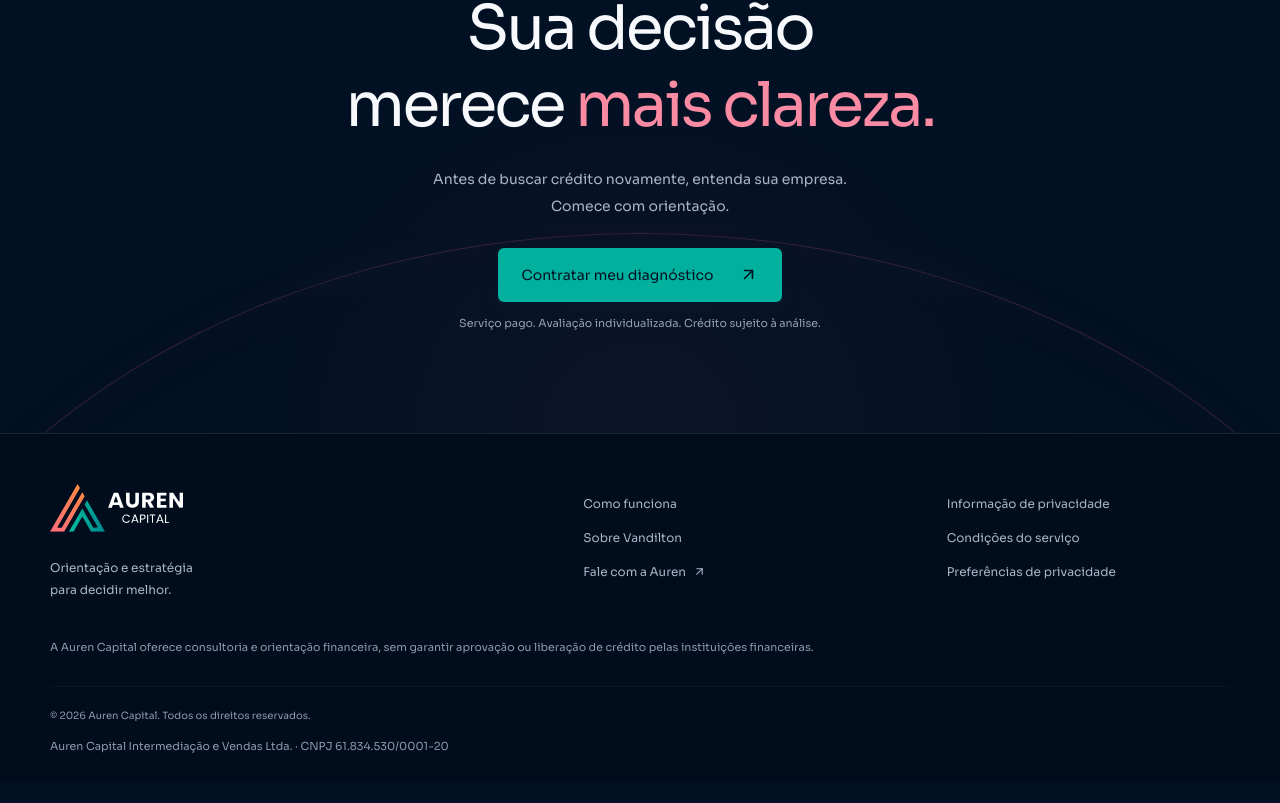
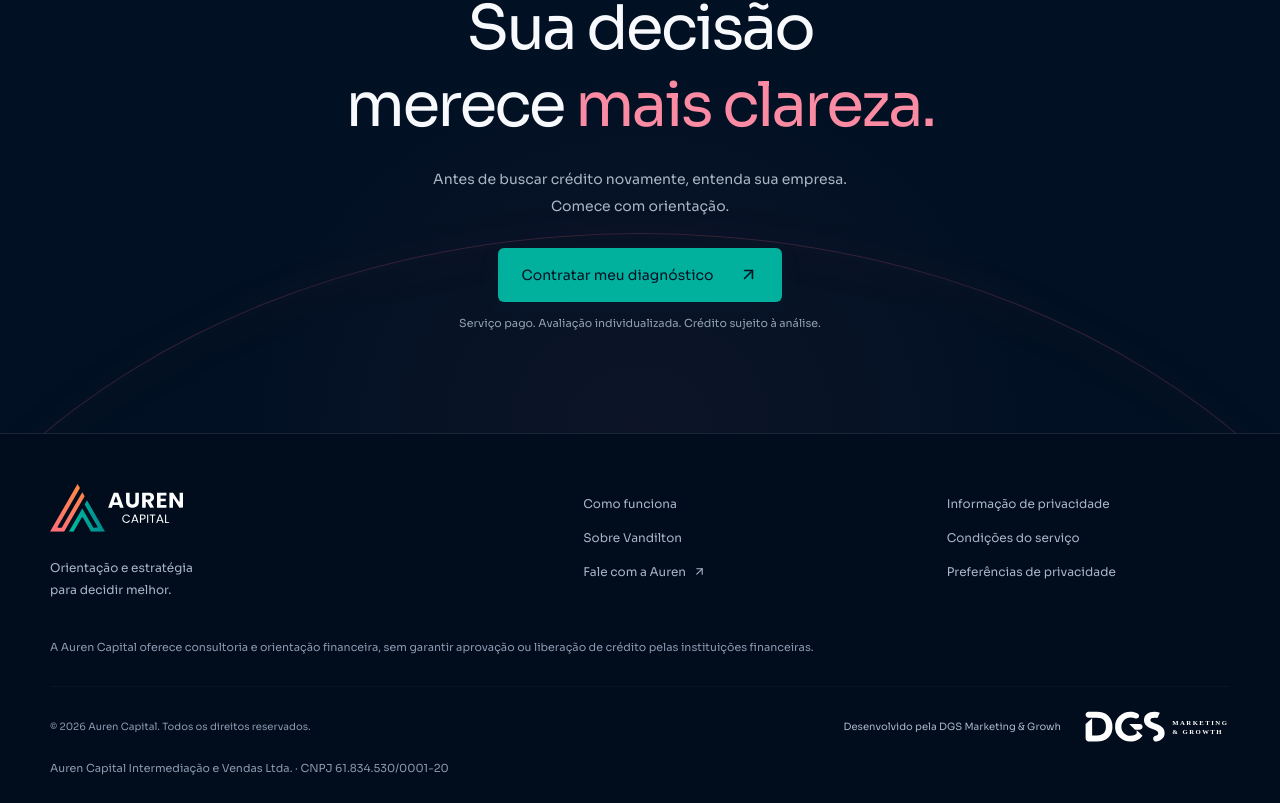
Before and after one commit to jeremiasthomaz8-commits/AurenCapital, a React (Vite) app: page / in a window 1280 px wide. Shown: the part 7396-8199 px from the top of the page. Before the commit the page ends 8178 px from the top, so only its background shows below. Built offline with nearby package versions, Linux system fonts and the light colour scheme; no server answers.

Commit message:
Adiciona crédito e logo da DGS no rodapé

```diff
--- a/src/App.tsx
+++ b/src/App.tsx
@@ -273,6 +273,16 @@
           </p>
           <div className="footer-bottom">
             <span>© 2026 Auren Capital. Todos os direitos reservados.</span>
+            <div className="footer-developer">
+              <span>Desenvolvido pela DGS Marketing &amp; Growh</span>
+              <img
+                src="/logo-dgs.svg"
+                alt="DGS Marketing & Growth"
+                width="153"
+                height="40"
+                loading="lazy"
+              />
+            </div>
           </div>
           {brand.legalName && (
             <p className="footer-legal">
--- a/src/styles.css
+++ b/src/styles.css
@@ -1684,7 +1684,23 @@
   color: #8b9aaf;
   overflow-wrap: anywhere;
 }
+.footer-developer {
+  display: flex;
+  align-items: center;
+  flex-wrap: wrap;
+  gap: 10px 16px;
+  color: #a9b6c7;
+  line-height: 1.6;
+}
+.footer-developer img {
+  display: block;
+  width: 153px;
+  height: auto;
+  flex-shrink: 0;
+}
 .footer-bottom {
+  align-items: center;
+  flex-wrap: wrap;
   margin-top: 28px;
   padding-top: 20px;
   border-top: 1px solid #ffffff09;
```
Also changed, not shown: public/logo-dgs.svg (added).
